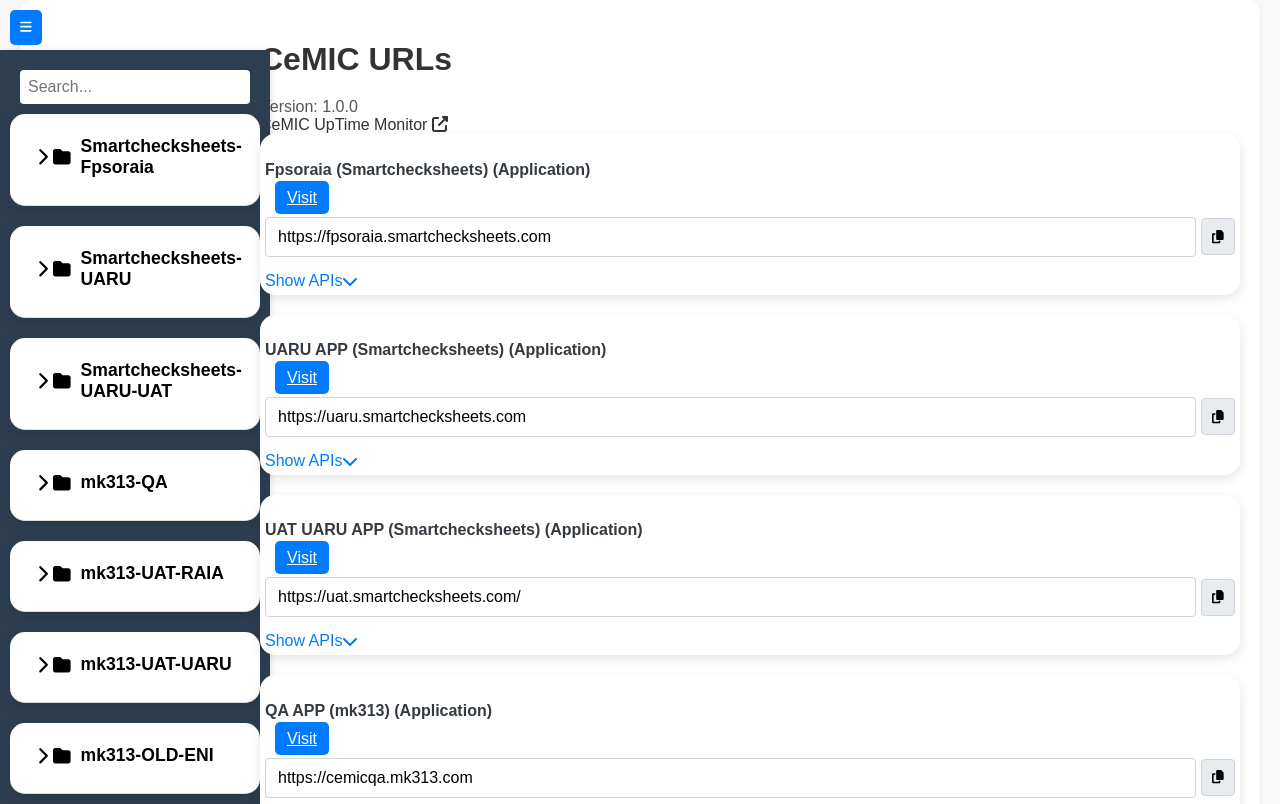
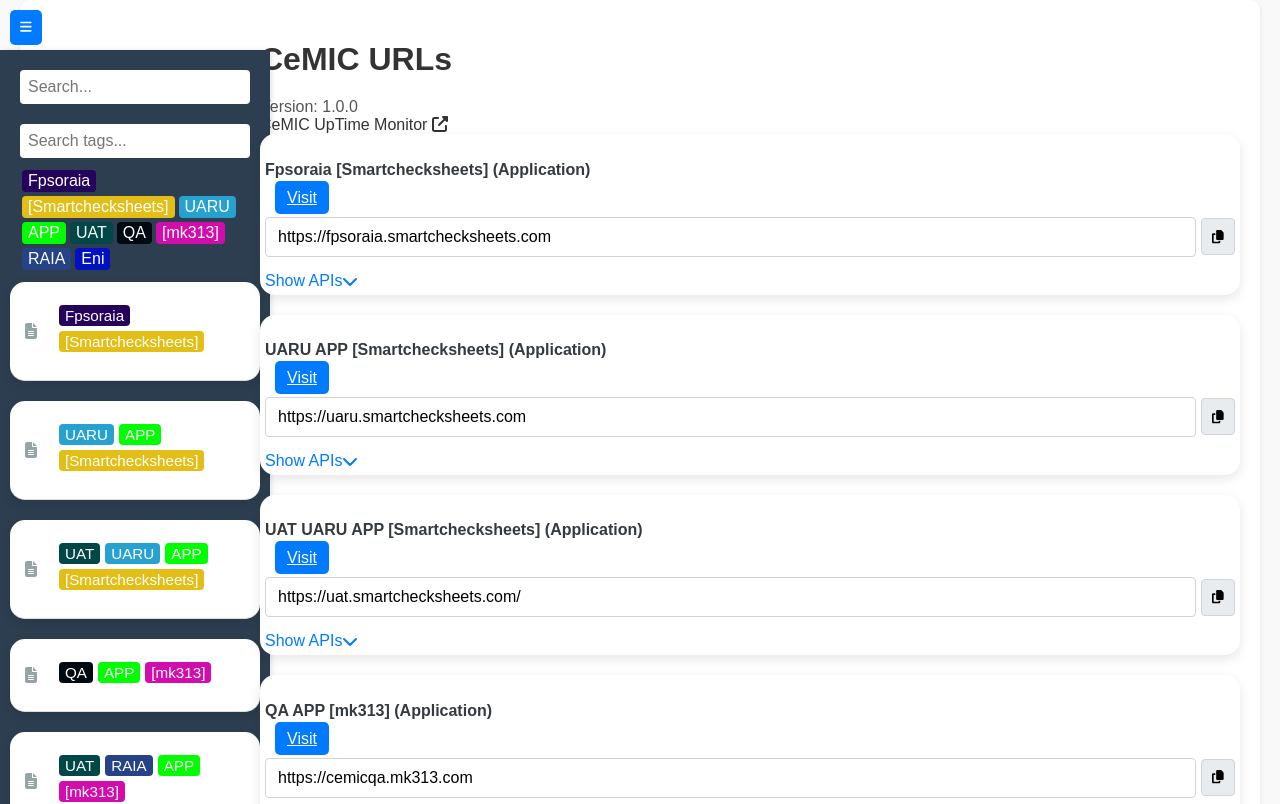
Before and after one commit to alijamal14/mk313, a React (Create React App) app in the folder cemic/: page / in a window 1280 px wide. Shown: the top 804 px of the page. Built offline with nearby package versions, Linux system fonts and the light colour scheme.

Commit message:
Add AppType module and implement useDebounce hook; enhance sidebar styling with tags

```diff
--- a/cemic/src/App.js
+++ b/cemic/src/App.js
@@ -4,25 +4,21 @@
 import './App.css';
 import packageJson from '../package.json'; // Import the package.json
 import Sidebar from './Sidebar'; // Import the Sidebar component
-
-const AppType = {
-    APP: "Application",
-    API: "API"
-};
+import { AppType } from './AppType';
 
 const urlsData = [
-    { url: "https://fpsoraia.smartchecksheets.com", name: "Fpsoraia (Smartchecksheets)", AppType: AppType.APP, groupId: "Smartchecksheets-Fpsoraia" },
-    { url: "https://uaru.smartchecksheets.com", name: "UARU APP (Smartchecksheets)", AppType: AppType.APP, groupId: "Smartchecksheets-UARU" },
-    { url: "https://uat.smartchecksheets.com/", name: "UAT UARU APP (Smartchecksheets)", AppType: AppType.APP, groupId: "Smartchecksheets-UARU-UAT" },
-    { url: "https://uatapi.smartchecksheets.com/", name: "UAT UARU API (Smartchecksheets)", AppType: AppType.API, groupId: "Smartchecksheets-UARU-UAT" },
-    { url: "https://cemicqa.mk313.com", name: "QA APP (mk313)", AppType: AppType.APP, groupId: "mk313-QA", directIP: "http://182.180.62.223:3004/" },
-    { url: "https://cemicqaapi.mk313.com", name: "QA API (mk313)", AppType: AppType.API, groupId: "mk313-QA", directIP: "http://182.180.62.223:3003/" },
-    { url: "https://cemicuat.mk313.com", name: "UAT RAIA APP (mk313)", AppType: AppType.APP, groupId: "mk313-UAT-RAIA" },
-    { url: "https://cemicuatapi.mk313.com", name: "UAT RAIA API (mk313)", AppType: AppType.API, groupId: "mk313-UAT-RAIA" },
-    { url: "https://cemic_uat_uaru_app.mk313.com/", name: "UAT UARU APP (mk313)", AppType: AppType.APP, groupId: "mk313-UAT-UARU", directIP:"http://182.180.62.223:3007/" },
-    { url: "https://cemic_uat_uaru_api.mk313.com/", name: "UAT UARU API (mk313)", AppType: AppType.API, groupId: "mk313-UAT-UARU",directIP:"http://182.180.62.223:3008/" },
-    { url: "https://CeMIC_eni_app.mk313.com", name: "Eni APP (mk313)", AppType: AppType.APP, groupId: "mk313-OLD-ENI" },
-    { url: "https://CeMIC_eni_api.mk313.com", name: "ENI API (mk313)", AppType: AppType.API, groupId: "mk313-OLD-ENI" },
+    { url: "https://fpsoraia.smartchecksheets.com", name: "Fpsoraia [Smartchecksheets]", AppType: AppType.APP, groupId: "Smartchecksheets-Fpsoraia" },
+    { url: "https://uaru.smartchecksheets.com", name: "UARU APP [Smartchecksheets]", AppType: AppType.APP, groupId: "Smartchecksheets-UARU" },
+    { url: "https://uat.smartchecksheets.com/", name: "UAT UARU APP [Smartchecksheets]", AppType: AppType.APP, groupId: "Smartchecksheets-UARU-UAT" },
+    { url: "https://uatapi.smartchecksheets.com/", name: "UAT UARU API [Smartchecksheets]", AppType: AppType.API, groupId: "Smartchecksheets-UARU-UAT" },
+    { url: "https://cemicqa.mk313.com", name: "QA APP [mk313]", AppType: AppType.APP, groupId: "mk313-QA", directIP: "http://182.180.62.223:3004/" },
+    { url: "https://cemicqaapi.mk313.com", name: "QA API [mk313]", AppType: AppType.API, groupId: "mk313-QA", directIP: "http://182.180.62.223:3003/" },
+    { url: "https://cemicuat.mk313.com", name: "UAT RAIA APP [mk313]", AppType: AppType.APP, groupId: "mk313-UAT-RAIA" },
+    { url: "https://cemicuatapi.mk313.com", name: "UAT RAIA API [mk313]", AppType: AppType.API, groupId: "mk313-UAT-RAIA" },
+    { url: "https://cemic_uat_uaru_app.mk313.com/", name: "UAT UARU APP [mk313]", AppType: AppType.APP, groupId: "mk313-UAT-UARU", directIP:"http://182.180.62.223:3007/" },
+    { url: "https://cemic_uat_uaru_api.mk313.com/", name: "UAT UARU API [mk313]", AppType: AppType.API, groupId: "mk313-UAT-UARU",directIP:"http://182.180.62.223:3008/" },
+    { url: "https://CeMIC_eni_app.mk313.com", name: "Eni APP [mk313]", AppType: AppType.APP, groupId: "mk313-OLD-ENI" },
+    { url: "https://CeMIC_eni_api.mk313.com", name: "ENI API [mk313]", AppType: AppType.API, groupId: "mk313-OLD-ENI" },
 ];
 
 const copyURL = (url) => {
--- /dev/null
+++ b/cemic/src/AppType.js
@@ -0,0 +1,4 @@
+export const AppType = {
+    APP: "Application",
+    API: "API"
+};
--- a/cemic/src/Sidebar.css
+++ b/cemic/src/Sidebar.css
@@ -92,11 +92,18 @@
     display: block;
     border-radius: 4px;
     font-size: 0.95em;
+    display: flex;
+    flex-wrap: wrap;
+}
+
+.api-item a .tag {
+    margin: 0 5px 5px 0;
 }
 
 .api-item a:hover {
     background-color: #3b4a59; /* Darker background on hover */
     color: #ffffff; /* Slightly lighter on hover */
+    text-decoration: underline;
 }
 
 .sidebar-toggle {
@@ -115,3 +122,43 @@
 .sidebar-toggle:hover {
     background-color: #0056b3;
 }
+
+.tag {
+    display: inline-flex;
+    align-items: center;
+    background-color: #ccc;
+    color: #000;
+    padding: 2px 6px;
+    margin: 2px;
+    border-radius: 4px;
+    cursor: pointer; /* Add cursor pointer */
+}
+
+.tag .tag-close-icon {
+    margin-left: 4px;
+    cursor: pointer; /* Ensure the close icon is clickable */
+}
+
+.tag.selected {
+    border: 2px solid #000;
+}
+
+.tag:hover {
+    opacity: 0.8;
+}
+
+.tags-list {
+    display: flex;
+    flex-wrap: wrap;
+    margin: 10px 0;
+    padding: 0 10px;
+}
+
+.tag-search-input {
+    width: calc(100% - 20px);
+    padding: 8px;
+    margin: 10px 10px 0 10px;
+    border: none;
+    border-radius: 4px;
+    font-size: 1em;
+}
--- a/cemic/src/Sidebar.js
+++ b/cemic/src/Sidebar.js
@@ -1,107 +1,155 @@
 import React, { useState, useEffect } from 'react';
 import { FontAwesomeIcon } from '@fortawesome/react-fontawesome';
-import { faChevronDown, faChevronRight, faFolder, faFileAlt } from '@fortawesome/free-solid-svg-icons';
+import { faFileAlt, faTimes } from '@fortawesome/free-solid-svg-icons';
 import './Sidebar.css';
+import { AppType } from './AppType';
+import { useDebounce } from './useDebounce';
 
-// Debounce hook
-const useDebounce = (value, delay) => {
-    const [debouncedValue, setDebouncedValue] = useState(value);
+const tagStyles = {};
+const getTagStyle = (tag) => {
+    if (!tagStyles[tag]) {
+        // Assign consistent color based on tag hash
+        let hash = 0;
+        for (let i = 0; i < tag.length; i++) {
+            hash = tag.charCodeAt(i) + ((hash << 5) - hash);
+        }
+        // Generate background color
+        const colorInt = Math.abs(hash % 0xFFFFFF);
+        const bgColor = '#' + colorInt.toString(16).padStart(6, '0');
 
-    useEffect(() => {
-        const handler = setTimeout(() => {
-            setDebouncedValue(value);
-        }, delay);
+        // Determine if background is dark
+        const r = (colorInt >> 16) & 0xFF;
+        const g = (colorInt >> 8) & 0xFF;
+        const b = colorInt & 0xFF;
+        const luminance = (0.299 * r + 0.587 * g + 0.114 * b);
 
-        return () => {
-            clearTimeout(handler);
+        const textColor = luminance > 186 ? '#000000' : '#FFFFFF';
+
+        tagStyles[tag] = {
+            backgroundColor: bgColor,
+            color: textColor
         };
-    }, [value, delay]);
-
-    return debouncedValue;
+    }
+    return tagStyles[tag];
 };
 
 const Sidebar = ({ urls, isOpen }) => {
-    // Group URLs by groupId
-    const groupedUrls = urls.reduce((groups, item) => {
-        if (!groups[item.groupId]) {
-            groups[item.groupId] = [];
+    // Filter URLs to show only AppType.APP items
+    const filteredUrls = urls.filter(item => item.AppType === AppType.APP);
+
+    // State for search inputs
+    const [searchInput, setSearchInput] = useState('');
+    const [tagsSearchInput, setTagsSearchInput] = useState('');
+    const debouncedSearchInput = useDebounce(searchInput, 300);
+    const debouncedTagsSearchInput = useDebounce(tagsSearchInput, 300);
+
+    // State for selected tags and filtered URLs
+    const [selectedTags, setSelectedTags] = useState([]);
+    const [filteredUrlsState, setFilteredUrlsState] = useState(filteredUrls);
+
+    // Function to extract tags from item.name
+    const getTagsFromName = (name) => name.split(' ');
+
+    // Collect all unique tags
+    const allTags = Array.from(new Set(
+        filteredUrls.flatMap(item => getTagsFromName(item.name))
+    ));
+
+    // Handle tag selection
+    const handleTagClick = (tag) => {
+        if (selectedTags.includes(tag)) {
+            setSelectedTags(selectedTags.filter(t => t !== tag));
+        } else {
+            setSelectedTags([...selectedTags, tag]);
         }
-        groups[item.groupId].push(item);
-        return groups;
-    }, {});
-
-    // States to manage collapsed groups and search
-    const [collapsedGroups, setCollapsedGroups] = useState({});
-    const [searchInput, setSearchInput] = useState('');
-    const debouncedSearchInput = useDebounce(searchInput, 300);
-    const [filteredUrls, setFilteredUrls] = useState(groupedUrls);
-
-    const toggleGroup = (groupId) => {
-        setCollapsedGroups(prev => ({
-            ...prev,
-            [groupId]: !prev[groupId],
-        }));
     };
 
-    // Effect to filter URLs based on debounced search input
     useEffect(() => {
-        if (!debouncedSearchInput) {
-            setFilteredUrls(groupedUrls);
-            return;
+        // Filter URLs based on search inputs and selected tags
+        let filtered = filteredUrls;
+
+        if (debouncedSearchInput) {
+            const query = debouncedSearchInput.toLowerCase();
+            filtered = filtered.filter(item =>
+                item.name.toLowerCase().includes(query)
+            );
         }
 
-        const lowercasedQuery = debouncedSearchInput.toLowerCase();
-        const filtered = Object.keys(groupedUrls).reduce((result, groupId) => {
-            const filteredItems = groupedUrls[groupId].filter(item =>
-                item.name.toLowerCase().includes(lowercasedQuery)
+        if (selectedTags.length > 0) {
+            filtered = filtered.filter(item => {
+                const itemTags = getTagsFromName(item.name);
+                return selectedTags.every(tag => itemTags.includes(tag));
+            });
+        }
+
+        setFilteredUrlsState(filtered);
+    }, [debouncedSearchInput, selectedTags, filteredUrls]);
+
+    // Filter tags based on tags search input
+    const displayedTags = allTags.filter(tag =>
+        tag.toLowerCase().includes(debouncedTagsSearchInput.toLowerCase())
     );
-            if (filteredItems.length > 0) {
-                result[groupId] = filteredItems;
-            }
-            return result;
-        }, {});
-        setFilteredUrls(filtered);
-    }, [debouncedSearchInput, groupedUrls]);
 
     return (
         <div className={`sidebar ${isOpen ? 'open' : 'closed'}`}>
             <input
-                type="search" // Changed from "text" to "search"
+                type="search"
                 className="search-input"
                 placeholder="Search..."
                 value={searchInput}
                 onChange={(e) => setSearchInput(e.target.value)}
-                aria-label="Search URLs" // Accessibility improvement
+                aria-label="Search URLs"
             />
+            <input
+                type="search"
+                className="tag-search-input"
+                placeholder="Search tags..."
+                value={tagsSearchInput}
+                onChange={(e) => setTagsSearchInput(e.target.value)}
+                aria-label="Search Tags"
+            />
+            <div className="tags-list">
+                {displayedTags.map(tag => (
+                    <span
+                        key={tag}
+                        className={`tag ${selectedTags.includes(tag) ? 'selected' : ''}`}
+                        style={getTagStyle(tag)}
+                        onClick={() => handleTagClick(tag)}
+                    >
+                        {tag}
+                        {selectedTags.includes(tag) && (
+                            <FontAwesomeIcon
+                                icon={faTimes}
+                                className="tag-close-icon"
+                                onClick={(e) => {
+                                    e.stopPropagation(); // Prevent parent onClick from triggering
+                                    handleTagClick(tag);
+                                }}
+                            />
+                        )}
+                    </span>
+                ))}
+            </div>
             <ul className="list-group">
-                {Object.keys(filteredUrls).map(groupId => {
-                    const groupItems = filteredUrls[groupId];
-
-                    return (
-                        <li key={groupId} className="list-group-item">
-                            <div className="group-header" onClick={() => toggleGroup(groupId)}>
-                                <FontAwesomeIcon
-                                    icon={collapsedGroups[groupId] ? faChevronDown : faChevronRight}
-                                    className="chevron-icon"
-                                />
-                                <FontAwesomeIcon icon={faFolder} className="folder-icon" />
-                                <span className="group-name">{groupId}</span>
-                            </div>
-                            {collapsedGroups[groupId] && (
-                                <ul className="api-list">
-                                    {groupItems.map(item => (
-                                        <li key={item.url} className="api-item">
+                {filteredUrlsState.map(item => (
+                    <li key={item.url} className="list-group-item">
+                        <div className="api-item">
                             <FontAwesomeIcon icon={faFileAlt} className="file-icon" />
                             <a href={`#${item.url}`}>
-                                                {item.name} ({item.AppType})
+                                {getTagsFromName(item.name).map(tag => (
+                                    <span
+                                        key={tag}
+                                        className="tag"
+                                        style={getTagStyle(tag)}
+                                        onClick={() => handleTagClick(tag)}
+                                    >
+                                        {tag}
+                                    </span>
+                                ))}
                             </a>
+                        </div>
                     </li>
                 ))}
-                                </ul>
-                            )}
-                        </li>
-                    );
-                })}
             </ul>
         </div>
     );
--- /dev/null
+++ b/cemic/src/useDebounce.js
@@ -0,0 +1,18 @@
+// filepath: /c:/inetpub/mk313/cemic/src/useDebounce.js
+import { useEffect, useState } from 'react';
+
+export const useDebounce = (value, delay) => {
+  const [debouncedValue, setDebouncedValue] = useState(value);
+
+  useEffect(() => {
+    const handler = setTimeout(() => {
+      setDebouncedValue(value);
+    }, delay);
+
+    return () => {
+      clearTimeout(handler);
+    };
+  }, [value, delay]);
+
+  return debouncedValue;
+};
```
Lines whose indentation alone changed are shown as unchanged.
